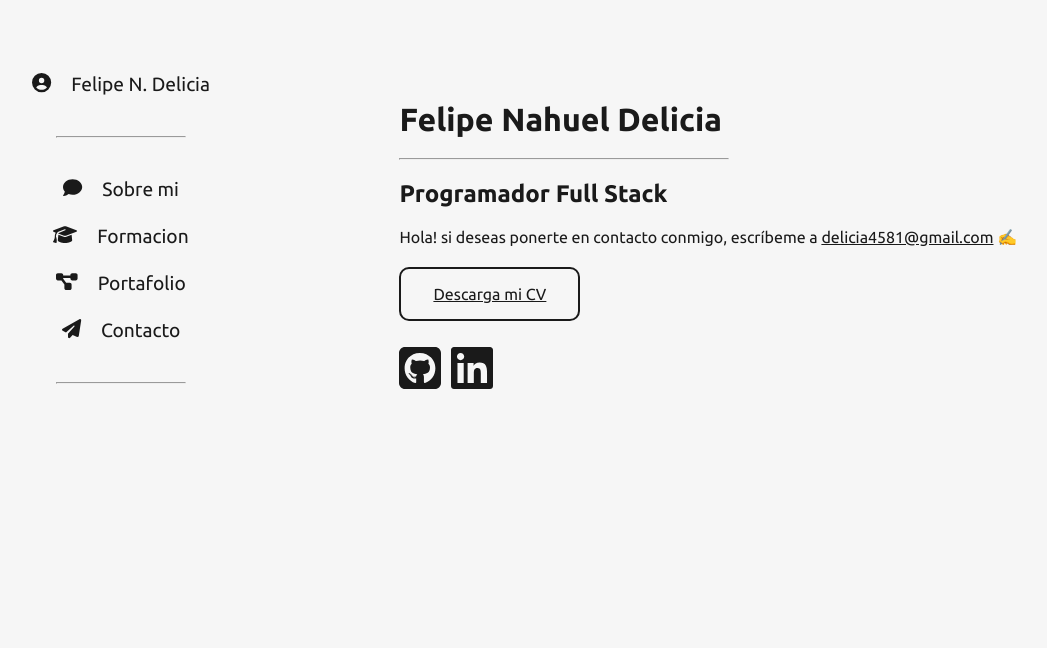
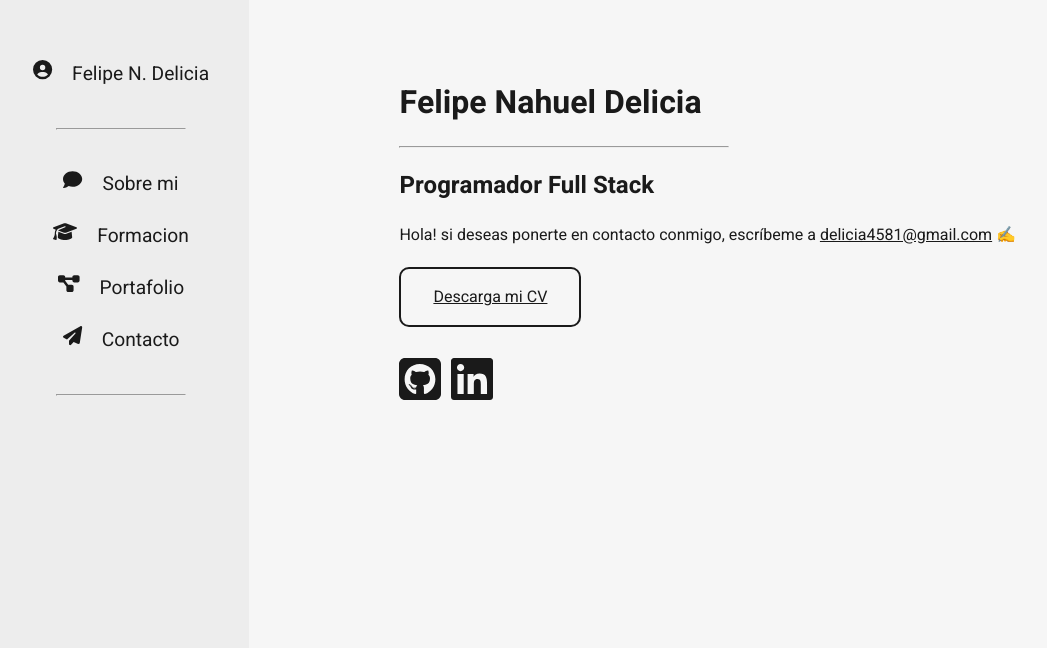
Before and after one commit to felipendelicia/portfolio, a React (Create React App) app: page / in a window 1280 px wide. Shown: the part 152-800 px from the top of the page, without its empty margins (7-1054 px from the left). Built offline with nearby package versions, Linux system fonts and the light colour scheme.

Commit message:
new font

```diff
--- a/public/index.html
+++ b/public/index.html
@@ -4,12 +4,6 @@
     <meta charset="utf-8" />
     <meta name="viewport" content="width=device-width, initial-scale=1" />
     <meta name="description" content="Felipe N. Delicia portfolio" />
-    <link rel="preconnect" href="https://fonts.googleapis.com" />
-    <link rel="preconnect" href="https://fonts.gstatic.com" crossorigin />
-    <link
-      href="https://fonts.googleapis.com/css2?family=Ubuntu:wght@300;400;700&display=swap"
-      rel="stylesheet"
-    />
     <title>⚡ Felipe Delicia</title>
   </head>
   <body>
--- a/src/App.css
+++ b/src/App.css
@@ -1,5 +1,7 @@
+@import url('https://fonts.googleapis.com/css2?family=Heebo:wght@300;400;700&display=swap');
+
 * {
-    font-family: 'Ubuntu', sans-serif;
+    font-family: 'Heebo', sans-serif;
 }
 
 .app{
--- a/src/components/Landing.tsx
+++ b/src/components/Landing.tsx
@@ -12,7 +12,7 @@ export default function Landing() {
         Hola! si deseas ponerte en contacto conmigo, escríbeme a{" "}
         <a href="mailto:delicia4581@gmail.com">delicia4581@gmail.com</a> ✍️
       </p>
-      <a className="download-cv" href="./doc/Felipe.pdf" download='Felipe.pdf'>
+      <a className="download-cv" href="./assets/doc/cv.pdf" download='Felipe.pdf'>
         Descarga mi CV
       </a>
       <div className="socialmedia-container">
--- a/src/styles/Aside.css
+++ b/src/styles/Aside.css
@@ -1,5 +1,5 @@
 .aside-centered-div{
-    background-color: var(--white-color);
+    background-color: rgb(237, 237, 237);
     color: var(--black-color);
     position: fixed;
     height: 100%;
```
Also changed, not shown: 1 other file (tests, documents, lock files or other folders).
